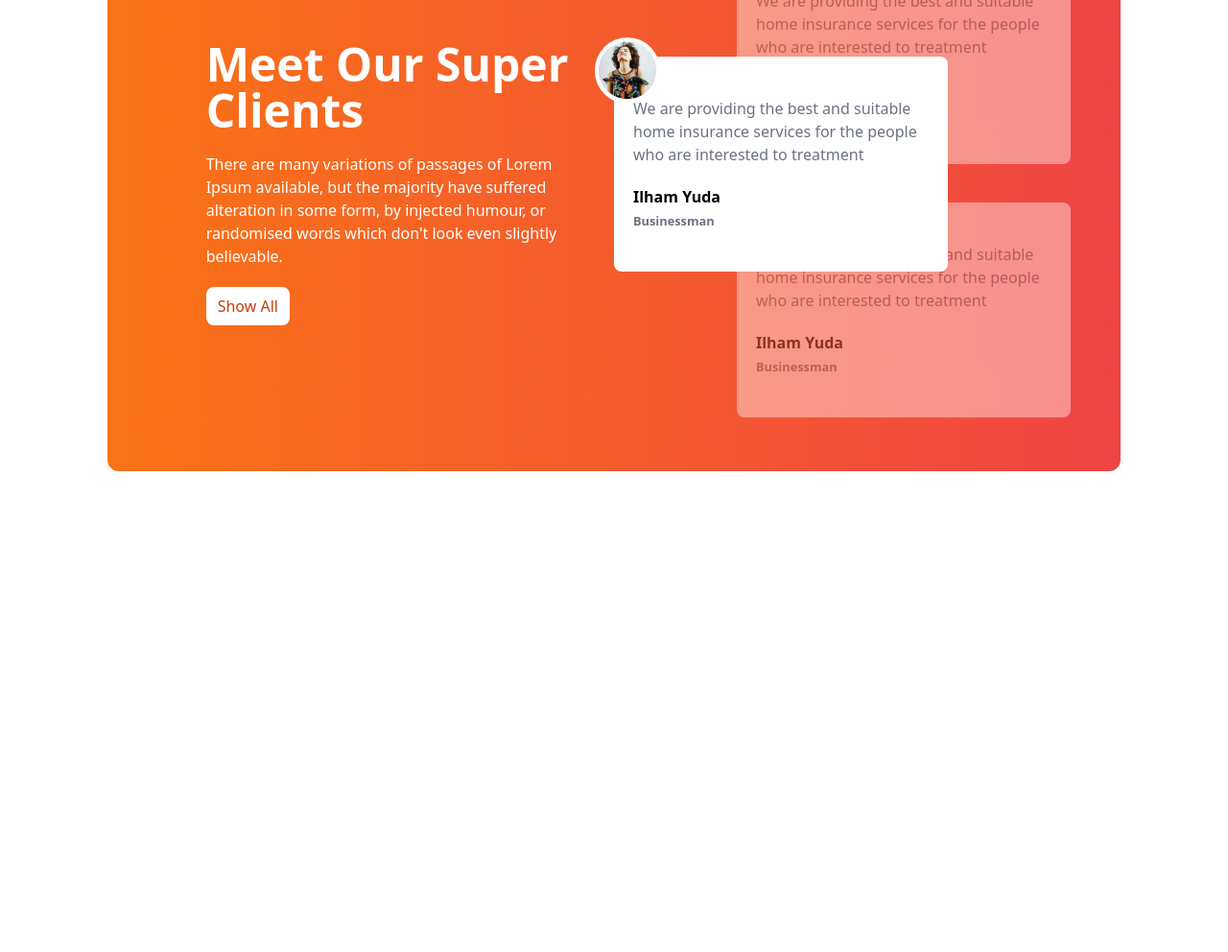
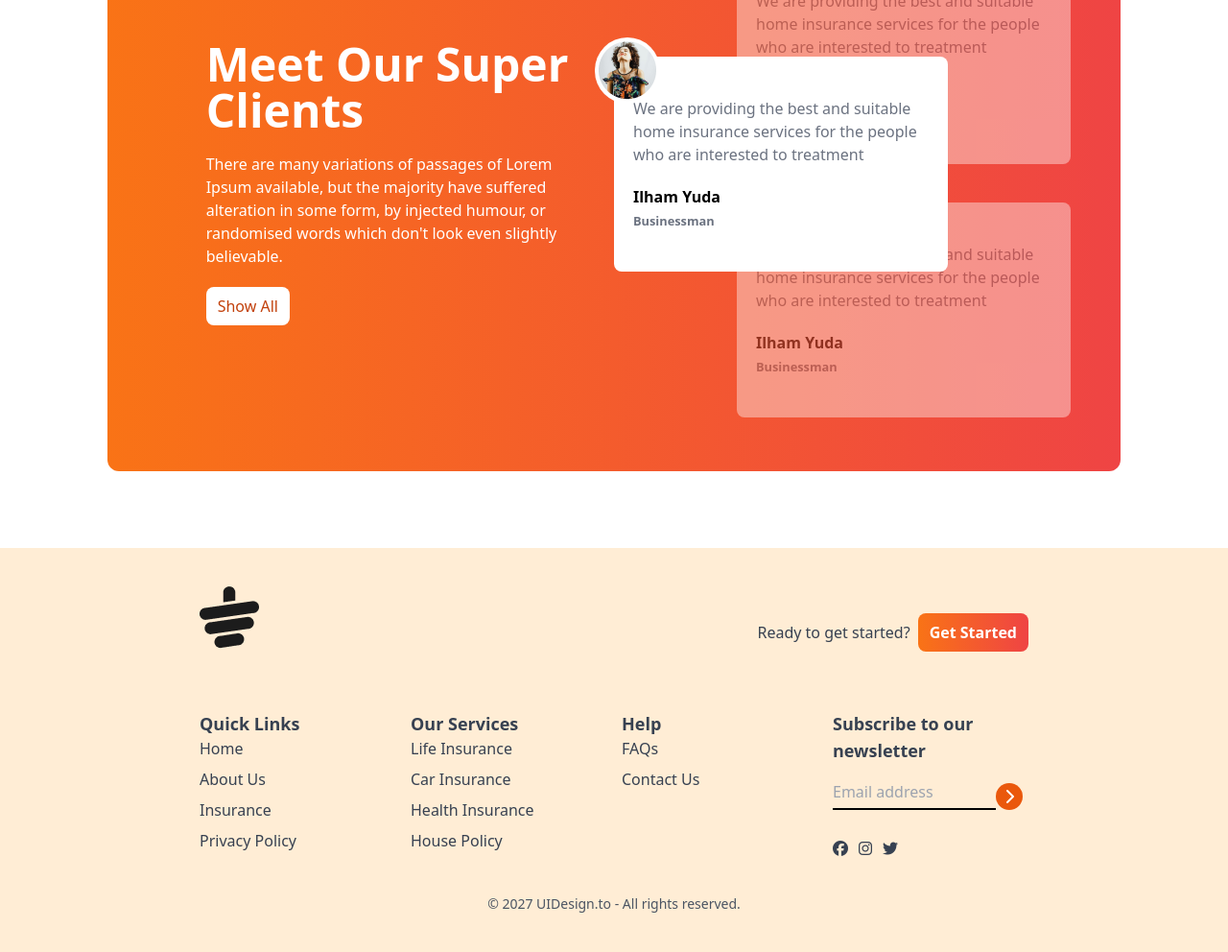
Before and after one commit to mbiplobmollah/tea-house-project, a plain HTML site: page index.html in a window 1280 px wide. Shown: the part 1909-2901 px from the top of the page at 96% size. Before the commit the page ends 2480 px from the top, so only its background shows below. Drawn offline with nearby package versions, Linux system fonts and the light colour scheme.

Commit message:
footer section is done

```diff
--- a/index.html
+++ b/index.html
@@ -186,6 +186,78 @@
             </div>
            </section>
 
+           <!-- This is news section  -->
+
+
     </main>
+            <!-- This is footer section  -->
+            <footer class="bg-orange-100 text-gray-700 py-10 px-4 md:px-16">
+            <div class="w-9/12 mx-auto">
+            <!-- logo  -->
+             <div class="mb-8 flex justify-between">
+            <img class="mb-8" src="images/cup.png" alt="">
+            <div class="flex items-center gap-2">
+                <h4>Ready to get started?</h4>
+                <button class="bg-gradient-to-r from-orange-500 to-red-500 te px-3 py-2 rounded-lg text-white font-bold
+                ">Get Started</button>
+
+            </div>
+             </div>
+             <!-- links  -->
+              <div class="grid grid-cols-1 md:grid-cols-2 lg:grid-cols-4 gap-4">
+                <!-- first column  -->
+                 <div>
+                    <h3 class="font-semibold text-lg">Quick Links</h3>
+                    <ul class="space-y-2">
+                        <li class="hover:text-orange-600"><a href="">Home</a></li>
+                        <li class="hover:text-orange-600"><a href="">About Us</a></li>
+                        <li class="hover:text-orange-600"><a href="">Insurance</a></li>
+                        <li class="hover:text-orange-600"><a href="">Privacy Policy</a></li>
+                    </ul>
+
+                 </div>
+                 <!-- second column  -->
+                 <div>
+                    <h3 class="font-semibold text-lg">Our Services</h3>
+                    <ul class="space-y-2">
+                        <li class="hover:text-orange-600"><a href="">Life Insurance</a></li>
+                        <li class="hover:text-orange-600"><a href="">Car Insurance</a></li>
+                        <li class="hover:text-orange-600"><a href="">Health Insurance</a></li>
+                        <li class="hover:text-orange-600"><a href="">House Policy</a></li>
+                    </ul>
+
+                 </div>
+                 <!-- third column  -->
+                 <div>
+                    <h3 class="font-semibold text-lg">Help</h3>
+                    <ul class="space-y-2">
+                        <li class="hover:text-orange-600"><a href="">FAQs</a></li>
+                        <li class="hover:text-orange-600"><a href="">Contact Us</a></li>
+                    </ul>
+
+                 </div>
+                 <!-- fourth column  -->
+                  <div>
+                    <h3 class="font-semibold text-lg mb-3">Subscribe to our newsletter</h3>
+                    <div class="flex flex-row space-y-2">
+                        <input class="bg-transparent border-b-2 border-black w-4/6 md:w-5/6" type="email" placeholder="Email address">
+                        <i class="fa-solid fa-chevron-right w-7 h-7 bg-orange-600 rounded-full text-white flex justify-center items-center"></i>
+                    </div>
+                    <div class="flex justify-between w-1/3 mb-2 mt-8">
+                        <i class="fa-brands fa-facebook"></i>
+                        <i class="fa-brands fa-instagram"></i>
+                        <i class="fa-brands fa-twitter"></i>
+
+                    </div>
+                    <div>
+
+                    </div>
+                  </div>
+              </div>
+              <div class="text-center pt-4 mt-4">
+                <p class="text-sm text-gray-600">© 2027 UIDesign.to - All rights reserved.</p>
+              </div>
+            </div>
+            </footer>
 </body>
 </html>
```
